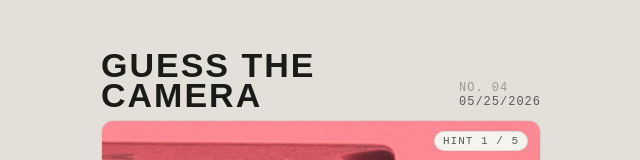
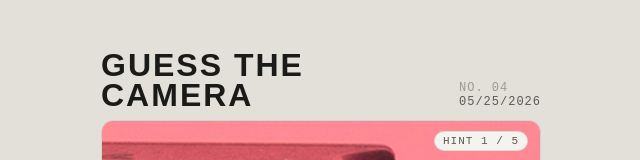
Before and after one commit to joeyready/guess-the-camera-app, a Next.js app: page / in a window 1280 px wide. Shown: the top 160 px of the page, without its empty margins (319-959 px from the left). Built offline with nearby package versions, Linux system fonts and the light colour scheme.

Commit message:
Update page.js
change title to size 32

```diff
--- a/app/page.js
+++ b/app/page.js
@@ -205,7 +205,7 @@ export default function CameraGame() {
           <h1
             className="game-title"
             style={{
-              fontSize: 34,
+              fontSize: 32,
               lineHeight: "30px", // Set a fixed line-height smaller than the font-size to "crop" the box
               letterSpacing: 2,
               color: "var(--color-text-primary)",
```
